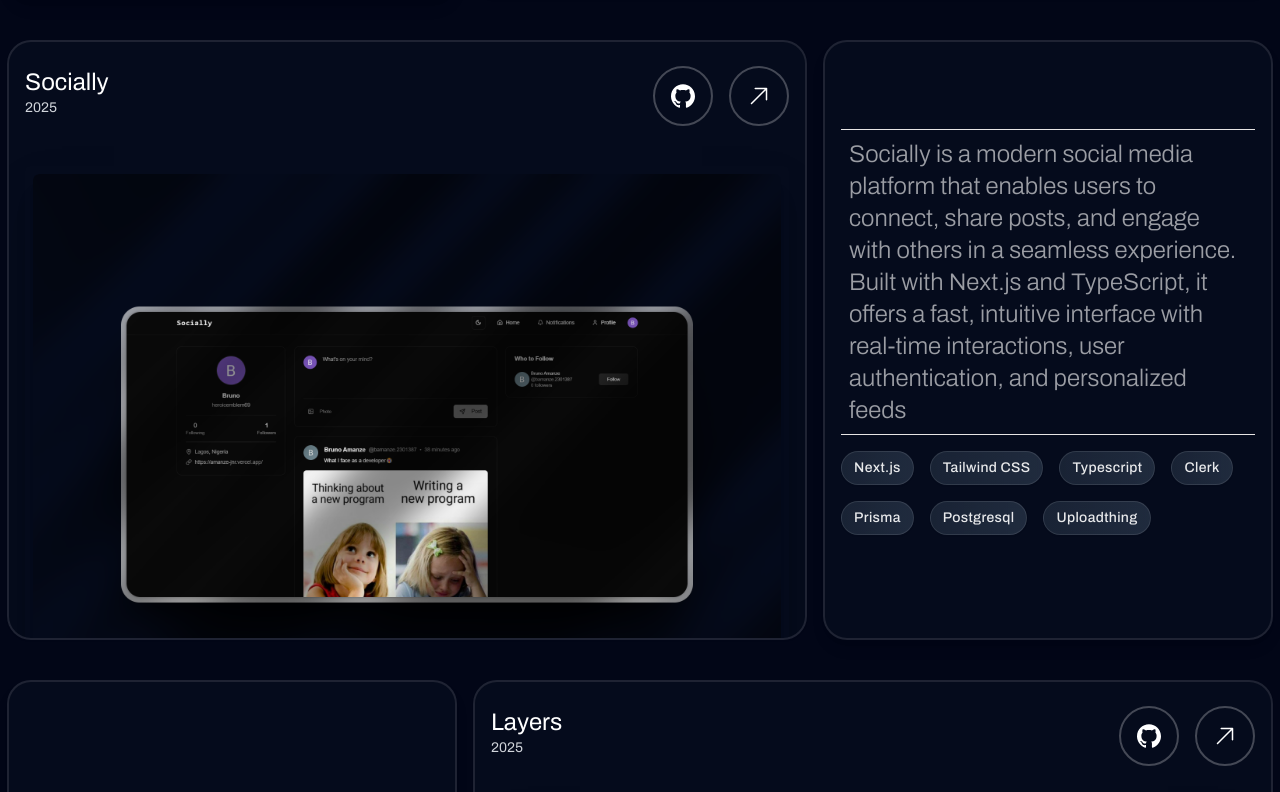
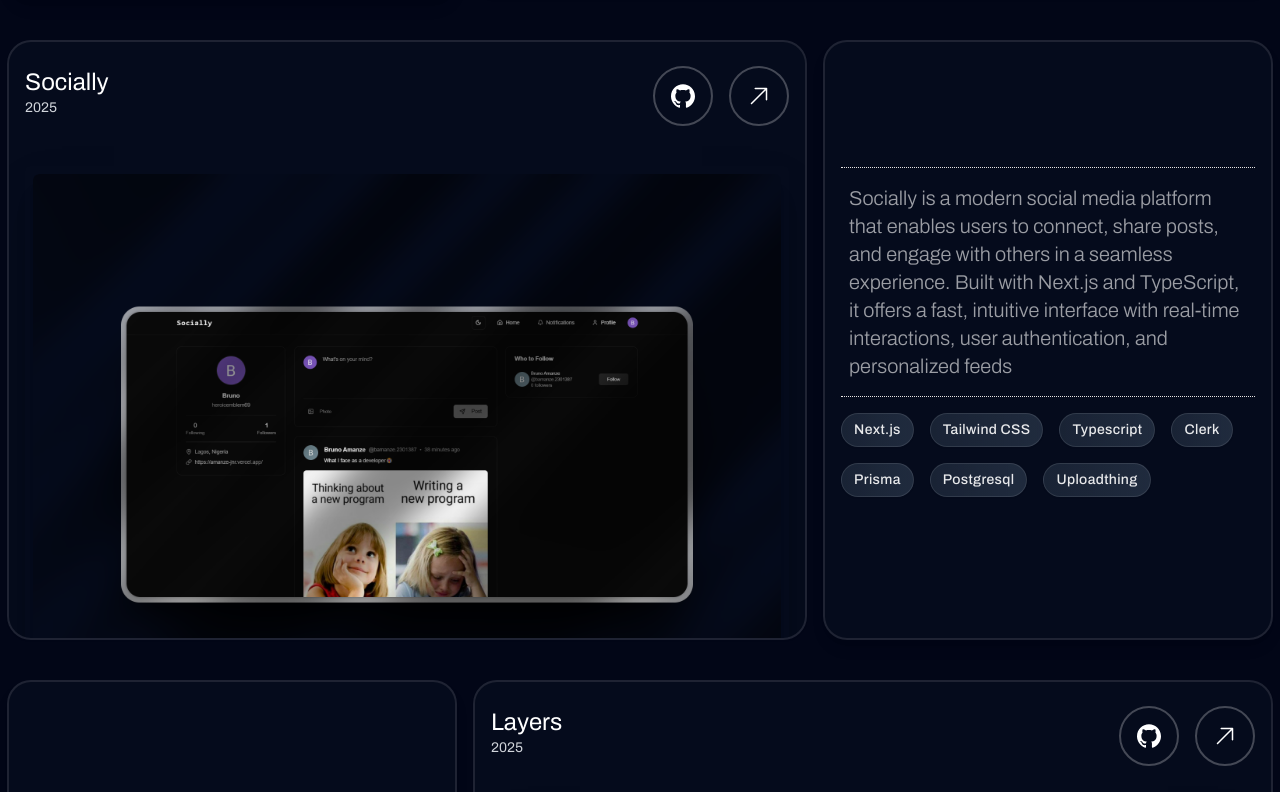
Before and after one commit to amanzecodes/port-v1, a Next.js app: page / in a window 1280 px wide. Shown: the part 2688-3480 px from the top of the page. Built offline with nearby package versions, Linux system fonts and the light colour scheme.

Commit message:
reduced description font-size and border style

```diff
--- a/src/app/components/ui/ProjectDescription.tsx
+++ b/src/app/components/ui/ProjectDescription.tsx
@@ -30,11 +30,11 @@
           whileInView={{ opacity: 1, scale: 1 }}
           transition={{ delay: 0.3, duration: 0.6, ease: "easeOut" }}
           viewport={{ once: true }}
-          className="flex flex-col gap-4 py-2 p-2 border-t border-b border-stone-200 border-double"
+          className="flex flex-col gap-4 py-4 p-2 border-t border-b border-stone-200 border-dotted"
         >
           <h1
             className={twMerge(
-              "text-lg sm:text-xl md:text-2xl lg:text-2xl text-white/60 font-light",
+              "sm:text-xl md:text-xl lg:text-xl text-white/60 font-light",
               className
             )}
           >
@@ -56,7 +56,7 @@
               whileInView={{ opacity: 1, scale: 1 }}
               transition={{ delay: 0.6 + index * 0.1, duration: 0.4 }}
               viewport={{ once: true }}
-              className="px-3 py-1.5 bg-gradient-to-r from-slate-800/80 to-slate-700/60 text-white/90 border border-white/10 rounded-full text-xs sm:text-sm font-medium tracking-wide shadow-sm backdrop-blur-sm hover:bg-slate-700/70 hover:border-white/20 transition-all duration-300"
+              className="px-3 py-1.5 bg-gradient-to-r from-slate-800/80 to-slate-700/60 text-white/90 border border-white/10 rounded-full text-xs sm:text-sm font-medium tracking-wide shadow-sm backdrop-blur-sm hover:bg-slate-700/70 hover:border-white/20 transition-all duration-300 cursor-pointer"
               whileHover={{ scale: 1.05 }}
             >
               {tech}
```
